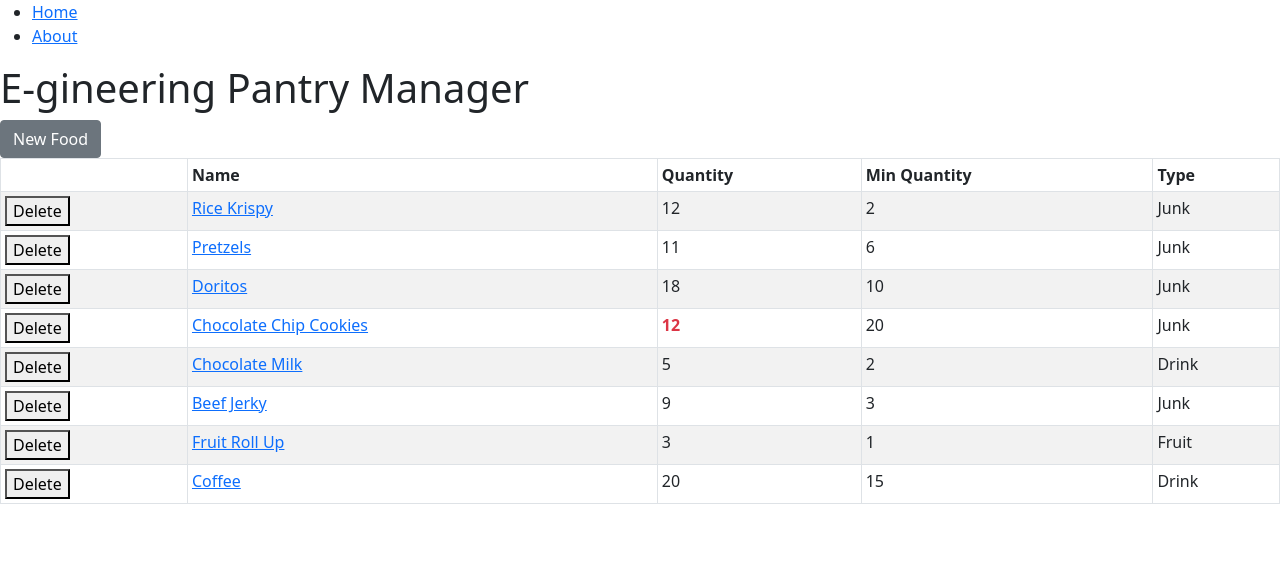
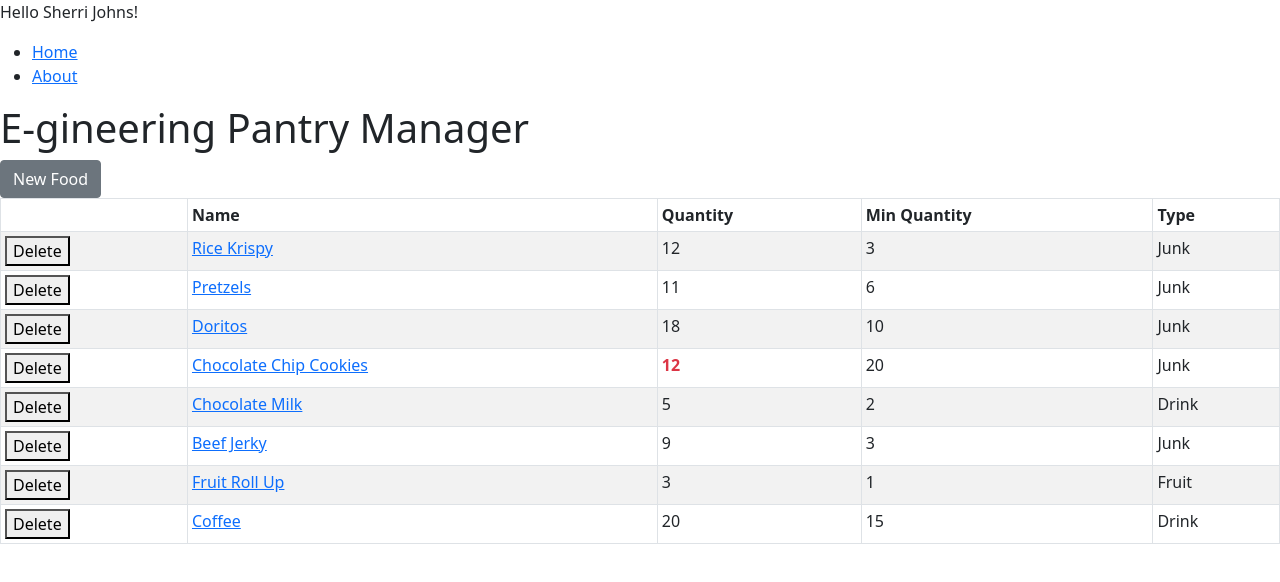
Before and after one commit to sherrijohns/reacttraining, a React (Create React App) app in the folder reacttraining/: page / in a window 1280 px wide. Shown: the top 582 px of the page. Built offline with nearby package versions, Linux system fonts and the light colour scheme; no server answers; data requests are answered from the project's data file.

Commit message:
final update

```diff
--- a/reacttraining/db.json
+++ b/reacttraining/db.json
@@ -18,11 +18,11 @@
   },
   "foods": [
     {
-      "id": 3,
       "name": "Rice Krispy",
+      "minQuantity": "3",
       "quantity": 12,
-      "minQuantity": 2,
-      "type": "Junk"
+      "type": "Junk",
+      "id": 3
     },
     {
       "name": "Pretzels",
--- a/reacttraining/package.json
+++ b/reacttraining/package.json
@@ -3,6 +3,7 @@
   "version": "0.1.0",
   "private": true,
   "dependencies": {
+    "@testing-library/cypress": "^8.0.0",
     "@testing-library/jest-dom": "^5.14.1",
     "@testing-library/react": "^11.2.7",
     "@testing-library/user-event": "^12.8.3",
@@ -15,6 +16,7 @@
     "npm-run-all": "^4.1.5",
     "react": "^17.0.2",
     "react-dom": "^17.0.2",
+    "react-query": "^3.19.6",
     "react-router-dom": "^5.2.0",
     "react-scripts": "4.0.3",
     "react-toastify": "^7.0.4",
@@ -27,7 +29,8 @@
     "build": "react-scripts build",
     "test": "react-scripts test",
     "eject": "react-scripts eject",
-    "start-api": "json-server --watch db.json --port 3001"
+    "cy": "cypress open",
+    "start-api": "json-server --watch db.json --port 3001 --delay 1000"
   },
   "eslintConfig": {
     "extends": [
--- a/reacttraining/src/App.tsx
+++ b/reacttraining/src/App.tsx
@@ -1,93 +1,40 @@
-import React, { useEffect, useState } from "react";
-import { getFoods, deleteFood } from "./api/foodsApi";
-import { ToastContainer } from "react-toastify";
-import "react-toastify/dist/ReactToastify.css";
-import { Link } from "react-router-dom";
+import { QueryClient, QueryClientProvider } from "react-query";
+import { BrowserRouter, Route } from "react-router-dom";
+import { About } from "./About";
+import { FoodForm } from "./FoodForm";
+import { Home } from "./Home";
+import { Nav } from "./Nav";
+import { UserContextProvider, UserContextType } from "./UserContext";
 
-export type Food = {
-  id: number;
-  name: string;
-  quantity: number;
-  minQuantity: number;
-  type: string;
+const user: UserContextType = {
+  email: "sherri.johns@gmail.com",
+  name: "Sherri Johns",
+  role: "super user",
+  token: "random",
 };
 
 export function App() {
-  const [foods, setFoods] = useState<Food[]>([]);
-
-  // Long form of the above that avoids using array destructuring.
-  // const foodStateArray = useState<Food[]>([]);
-  // const foods = foodStateArray[0];
-  // const setFoods = foodStateArray[1];
-
-  useEffect(() => {
-    async function callGetFoods() {
-      // Using underscore to avoid naming conflict
-      const _foods = await getFoods();
-      setFoods(_foods);
-    }
-    callGetFoods();
-    // Using empty array for useEffect since we only want this to run once.
-  }, []);
+  const queryClient = new QueryClient();
 
   return (
-    <>
-      <h1>E-gineering Pantry Manager</h1>
-      <ToastContainer />
-      <div>
-        <Link className="btn btn-secondary" to="/foodform">
-          New Food
-        </Link>
-      </div>
-
-      {/* Exercise 1: Create a reusable Select and consume it below for Food Type
-
-        1. Vegetable
-        2. Grain
-        3. Fruit
-      */}
-
-      <table className="table table-striped table-bordered table-sm">
-        <thead>
-          <tr>
-            <th scope="col"></th>
-            <th scope="col">Name</th>
-            <th scope="col">Quantity</th>
-            <th scope="col">Min Quantity</th>
-            <th scope="col">Type</th>
-          </tr>
-        </thead>
-        <tbody>
-          {foods.map((food) => (
-            <tr key={food.id}>
-              <td>
-                <button
-                  onClick={async () => {
-                    await deleteFood(food.id);
-                    // Return a new array with the id that was just deleted omitted.
-                    const newFoods = foods.filter((f) => f.id !== food.id);
-                    setFoods(newFoods);
-                  }}
-                >
-                  Delete
-                </button>
-              </td>
-              <td>
-                <Link to={"/foodform/" + food.id}>{food.name}</Link>
-              </td>
-              <td
-                className={
-                  food.quantity < food.minQuantity ? "text-danger fw-bold" : ""
-                }
-              >
-                {food.quantity}
-              </td>
-              <td> {food.minQuantity}</td>
-              <td>{food.type}</td>
-            </tr>
-          ))}
-        </tbody>
-      </table>
-    </>
+    <UserContextProvider value={user}>
+      <QueryClientProvider client={queryClient}>
+        <BrowserRouter>
+          <Nav />
+          <Route path="/about">
+            <About />
+          </Route>
+          <Route path="/foodform" exact>
+            <FoodForm />
+          </Route>
+          <Route path="/foodform/:foodId">
+            <FoodForm />
+          </Route>
+          <Route path="/" exact>
+            <Home />
+          </Route>
+        </BrowserRouter>
+      </QueryClientProvider>
+    </UserContextProvider>
   );
 }
--- /dev/null
+++ b/reacttraining/src/Home.tsx
@@ -0,0 +1,109 @@
+import React, { useEffect, useState } from "react";
+import { getFoods, deleteFood } from "./api/foodsApi";
+import { ToastContainer } from "react-toastify";
+import "react-toastify/dist/ReactToastify.css";
+import { Link } from "react-router-dom";
+//import { useQuery } from "react-query";
+//import { ReactQueryDevTools } from "react-query-devtools";
+
+export type Food = {
+  id: number;
+  name: string;
+  quantity: number;
+  minQuantity: number;
+  type: string;
+};
+
+export function Home() {
+  const [foods, setFoods] = useState<Food[]>([]);
+
+  // Long form of the above that avoids using array destructuring.
+  // const foodStateArray = useState<Food[]>([]);
+  // const foods = foodStateArray[0];
+  // const setFoods = foodStateArray[1];
+  // in line below we are renaming data to foods
+  //const { data: foods, isLoading } = useQuery("foods", getFoods);
+
+  //if (!foods || isLoading) {
+  // return <p>Loading . . .just a moment</p>;
+  // }
+  useEffect(() => {
+    async function callGetFoods() {
+      // Using underscore to avoid naming conflict
+      const _foods = await getFoods();
+      setFoods(_foods);
+    }
+    callGetFoods();
+    // Using empty array for useEffect since we only want this to run once.
+  }, []);
+
+  return (
+    <>
+      <h1>E-gineering Pantry Manager</h1>
+      <ToastContainer />
+      <div>
+        <Link className="btn btn-secondary" to="/foodform">
+          New Food
+        </Link>
+      </div>
+
+      {/* Exercise 1: Create a reusable Select and consume it below for Food Type
+
+        1. Vegetable
+        2. Grain
+        3. Fruit
+      */}
+
+      {foods.length ? (
+        <table className="table table-striped table-bordered table-sm">
+          <thead>
+            <tr>
+              <th scope="col"></th>
+              <th scope="col">Name</th>
+              <th scope="col">Quantity</th>
+              <th scope="col">Min Quantity</th>
+              <th scope="col">Type</th>
+            </tr>
+          </thead>
+          <tbody>
+            {foods.map((food) => (
+              <tr key={food.id}>
+                <td>
+                  <button
+                    onClick={async () => {
+                      await deleteFood(food.id);
+                      // Return a new array with the id that was just deleted omitted.
+                      const newFoods = foods.filter((f) => f.id !== food.id);
+                      setFoods(newFoods);
+                    }}
+                  >
+                    Delete
+                  </button>
+                </td>
+                <td>
+                  <Link to={"/foodform/" + food.id}>{food.name}</Link>
+                </td>
+                <td
+                  className={
+                    food.quantity < food.minQuantity
+                      ? "text-danger fw-bold"
+                      : ""
+                  }
+                >
+                  {food.quantity}
+                </td>
+                <td> {food.minQuantity}</td>
+                <td>{food.type}</td>
+              </tr>
+            ))}
+          </tbody>
+        </table>
+      ) : (
+        <>
+          <br />
+          <p>Oh no! No food to display.</p>
+        </>
+      )}
+    </>
+  );
+}
--- a/reacttraining/src/Nav.tsx
+++ b/reacttraining/src/Nav.tsx
@@ -1,8 +1,11 @@
 import { Link } from "react-router-dom";
+import { useUserContext } from "./UserContext";
 
 export function Nav() {
+  const { name } = useUserContext();
   return (
     <nav>
+      <p>Hello {name}!</p>
       <ul>
         <li>
           <Link to="/">Home</Link>
--- /dev/null
+++ b/reacttraining/src/UserContext.tsx
@@ -0,0 +1,34 @@
+import React, { useContext } from "react";
+import { isPropertySignature } from "typescript";
+
+export type UserContextType = {
+  name: string;
+  email: string;
+  role: "user" | "admin" | "super user";
+  token: string;
+};
+
+const UserContext = React.createContext<UserContextType | undefined>(undefined);
+
+type UserContextProviderProps = {
+  children: React.ReactNode; // accept anything
+  value: UserContextType;
+};
+
+// we will wrap our app with this component so any child component can consume this
+// global data
+export function UserContextProvider(props: UserContextProviderProps) {
+  return (
+    <UserContext.Provider value={props.value}>
+      {props.children}
+    </UserContext.Provider>
+  );
+}
+
+// custom hook to consume the user data from any component
+export function useUserContext() {
+  const userContext = useContext(UserContext);
+  if (!userContext)
+    throw new Error("user context must be wrapped in user context provider");
+  return userContext;
+}
--- a/reacttraining/src/api/foodsApi.ts
+++ b/reacttraining/src/api/foodsApi.ts
@@ -1,5 +1,5 @@
 import { CurrentFood } from "../FoodForm";
-import { Food } from "../App";
+import { Food } from "../Home";
 
 //const baseUrl = "http://localhost:3001/";
 const baseUrl = process.env.REACT_APP_BASE_URL;
--- a/reacttraining/src/index.tsx
+++ b/reacttraining/src/index.tsx
@@ -6,26 +6,9 @@
 import { Nav } from "./Nav";
 
 // This is a named import (preferred by Cory)
+import { QueryClient, QueryClientProvider } from "react-query";
 import { App } from "./App";
-import { FoodForm } from "./FoodForm";
-
 //render(<Heading message="hello (from parms)" />, document.getElementById("root"));
 //render(<Heading>hello lunch!</Heading>, document.getElementById("root"));
-render(
-  <BrowserRouter>
-    <Nav />
-    <Route path="/about">
-      <About />
-    </Route>
-    <Route path="/foodform" exact>
-      <FoodForm />
-    </Route>
-    <Route path="/foodform/:foodId">
-      <FoodForm />
-    </Route>
-    <Route path="/" exact>
-      <App />
-    </Route>
-  </BrowserRouter>,
-  document.getElementById("root")
-);
+
+render(<App />, document.getElementById("root"));
```
Also changed, not shown: 1 other file (tests, documents, lock files or other folders).
